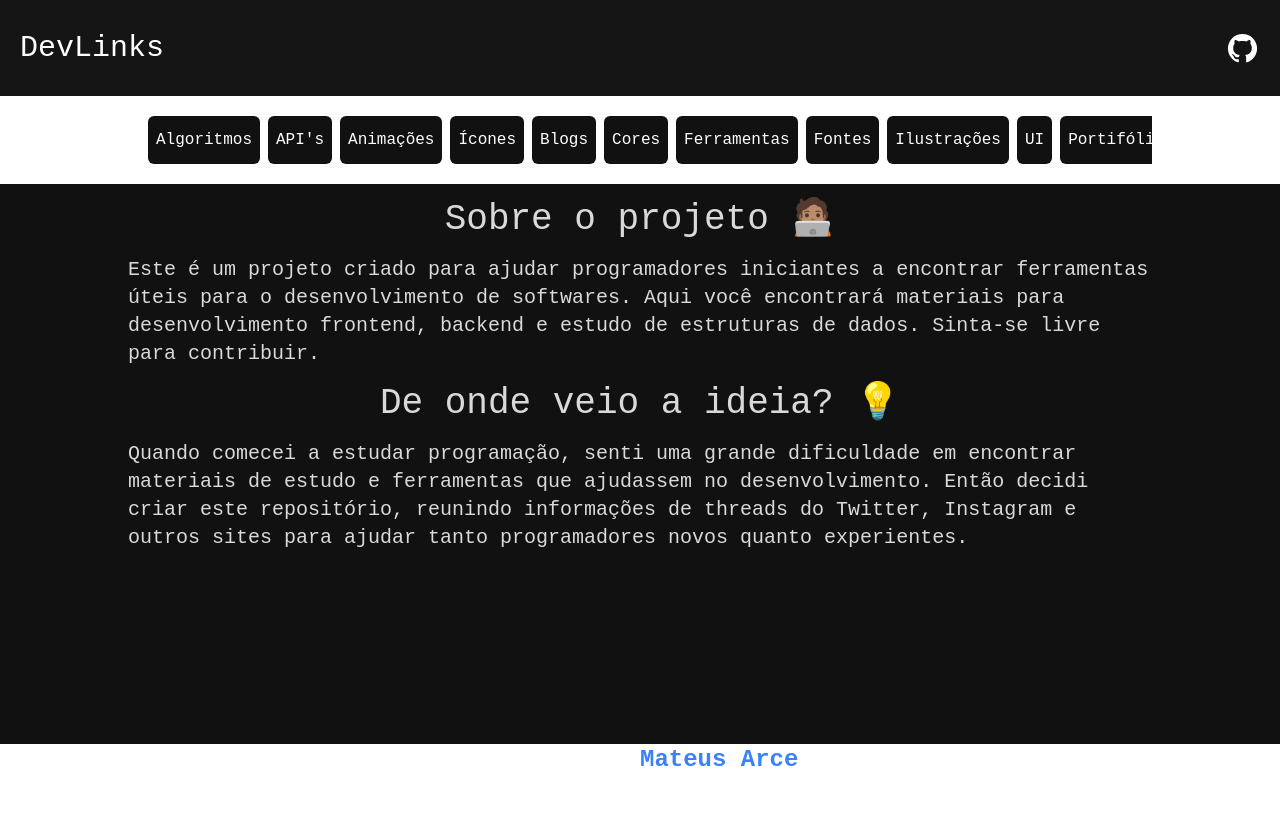
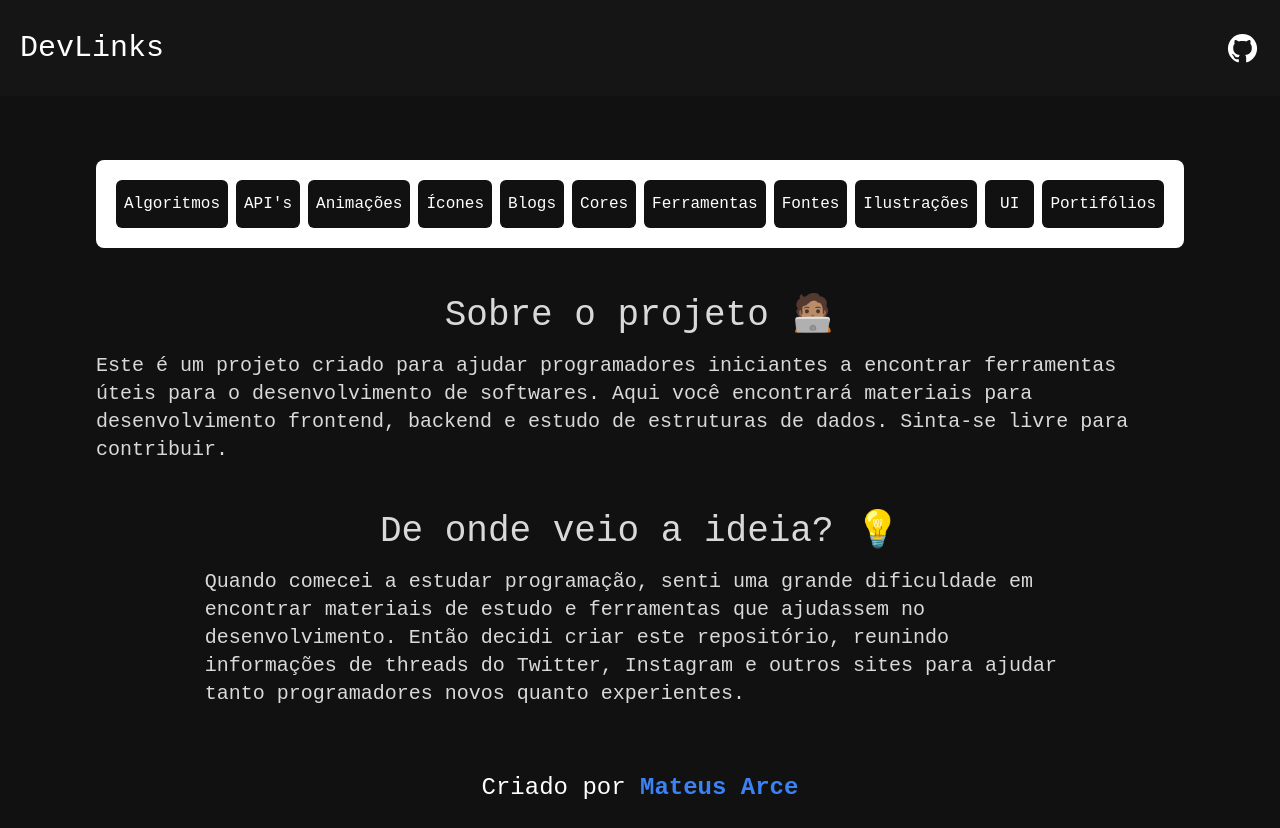
Before and after one commit to mateusarcedev/devlinks, a Next.js app: page / in a window 1280 px wide. Before the commit the page ends 800 px from the top, so only its background shows below. Built offline with nearby package versions, Linux system fonts and the light colour scheme.

Commit message:
fix: Ajustado componente Navbar

```diff
--- a/app/page.js
+++ b/app/page.js
@@ -2,30 +2,37 @@ import CategoryBar from "@/components/CategoryBar";
 import Footer from "@/components/Footer";
 import Navbar from "@/components/Navbar";
 
-
 export default function Home() {
   return (
-  <div className="h-screen flex flex-col justify-between">
-      <Navbar/>
+    <div className="bg-background h-full flex flex-col">
+      <Navbar />
 
-      <div className="w-4/5 flex justify-center items-center mx-auto">
-      <CategoryBar />
-      </div>
-      <main className="bg-background flex flex-1 flex-col items-center w-full " >
-      <div className="w-4/5 flex justify-center items-center mt-4 gap-4 flex-wrap">
+      <main className="flex flex-col items-center px-24 py-16 gap-12 text-[#D9D9D9]">
+        <CategoryBar />
+        <div className="flex flex-col gap-4 items-center">
+          <h1 className="text-4xl">Sobre o projeto 🧑🏽‍💻</h1>
+          <p className="text-xl">
+            Este é um projeto criado para ajudar programadores iniciantes a
+            encontrar ferramentas úteis para o desenvolvimento de softwares.
+            Aqui você encontrará materiais para desenvolvimento frontend,
+            backend e estudo de estruturas de dados. Sinta-se livre para
+            contribuir.
+          </p>
+        </div>
 
-      <h1 className="text-[#D9D9D9] text-4xl">Sobre o projeto 🧑🏽‍💻</h1>
-      <p className="text-[#D9D9D9] text-xl">
-      Este é um projeto criado para ajudar programadores iniciantes a encontrar ferramentas úteis para o desenvolvimento de softwares. Aqui você encontrará materiais para desenvolvimento frontend, backend e estudo de estruturas de dados. Sinta-se livre para contribuir.
-      </p>
+        <div className="w-4/5 flex flex-col gap-4 items-center">
+          <h1 className="text-4xl">De onde veio a ideia? 💡</h1>
+          <p className="text-xl">
+            Quando comecei a estudar programação, senti uma grande dificuldade
+            em encontrar materiais de estudo e ferramentas que ajudassem no
+            desenvolvimento. Então decidi criar este repositório, reunindo
+            informações de threads do Twitter, Instagram e outros sites para
+            ajudar tanto programadores novos quanto experientes.
+          </p>
+        </div>
+      </main>
 
-      <h1 className="text-[#D9D9D9] text-4xl">De onde veio a ideia? 💡</h1>
-      <p className="text-[#D9D9D9] text-xl">
-      Quando comecei a estudar programação, senti uma grande dificuldade em encontrar materiais de estudo e ferramentas que ajudassem no desenvolvimento. Então decidi criar este repositório, reunindo informações de threads do Twitter, Instagram e outros sites para ajudar tanto programadores novos quanto experientes.
-      </p>
-      </div>
-    </main>
       <Footer />
-  </div>
-  )
+    </div>
+  );
 }
--- a/components/Navbar.js
+++ b/components/Navbar.js
@@ -1,10 +1,12 @@
-import Link from "next/link"
-import Image from "next/image"
+import Image from "next/image";
+import Link from "next/link";
 
 export default function Navbar() {
   return (
     <nav className="bg-navbar h-24 text-white flex items-center p-5 text-3xl justify-between">
-      <Link href="/" className="hover:text-blue-600"> DevLinks </Link>
+      <Link href="/" className="text-white hover:text-blue-600">
+        DevLinks
+      </Link>
       <div className="flex items-center justify-center gap-5">
         <Link target="_blank" href="https://github.com/mateusarcedev/devlinks">
           <Image
@@ -16,5 +18,5 @@ export default function Navbar() {
         </Link>
       </div>
     </nav>
-  )
+  );
 }
```
Lines whose indentation alone changed are shown as unchanged.
